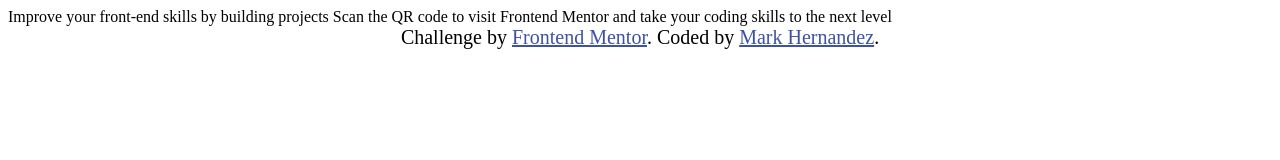
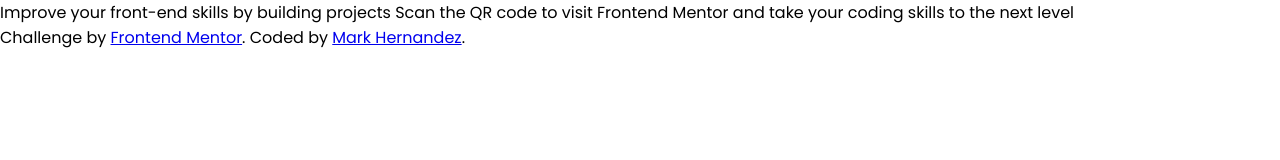
Before and after one commit to mkhernandez/qrcode, a plain HTML site: page qr-code-component-main/index.html in a window 1280 px wide. Drawn offline with Linux system fonts and the light colour scheme.

Commit message:
moved styles file into qr-code-component directory

```diff
--- a/qr-code-component-main/index.html
+++ b/qr-code-component-main/index.html
@@ -9,10 +9,11 @@
   <title>Frontend Mentor | QR code component</title>
 
   <!-- Feel free to remove these styles or customise in your own stylesheet 👍 -->
-  <style>
+  <!-- <style>
     .attribution { font-size: 20px; text-align: center; }
     .attribution a { color: hsl(228, 45%, 44%); }
-  </style>
+  </style> -->
+  <link rel="stylesheet" href="styles.css">
 </head>
 <body>
 
```
Also changed, not shown: qr-code-component-main/styles.css (renamed from styles.css).
